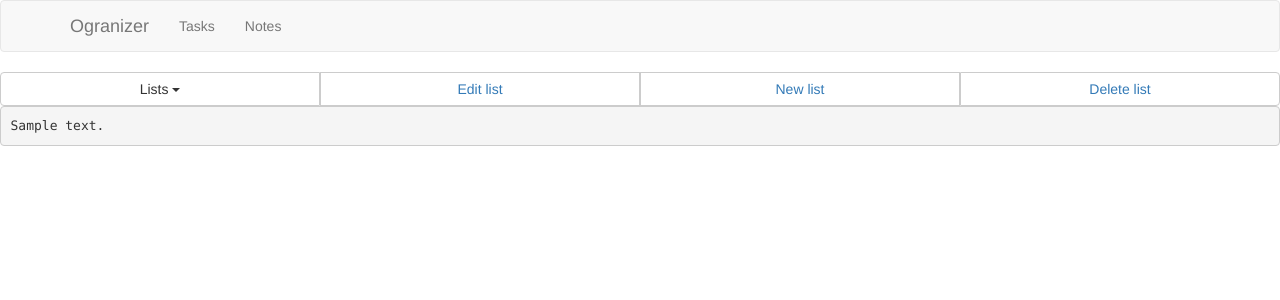
After one commit to muckas/organizer, a Flask app: template app/templates/notes.html in a window 1280 px wide. The commit adds this page. Shown: the top 300 px of the page. Run offline with Flask 2, Linux system fonts and the light colour scheme; the template is opened without the code that fills it: most values are stand-ins (such as "Sample title", 1, 10 or a date in 2020); parts of the project's set-up code (start-up, migrations or seed data) failed here and were passed over; some libraries are stand-ins or nearby versions.

Commit message:
Add a page for notes
Page can render existing notes, but there's no way to add, edit or
delete them

```diff
--- a/app/routes.py
+++ b/app/routes.py
@@ -69,3 +69,17 @@ def del_tasks(task):
     return redirect(url_for('tasks', task=task))
   elif request.method == 'GET':
     return render_template('form.html', title=f'Delete {task}?', form=form)
+
+@app.route('/notes/')
+@app.route('/notes/<note>')
+def notes(note=None):
+  path = Config.NOTES_PATH
+  files = os.listdir(path)
+  if note:
+    with open(os.path.join(path, note), 'r') as f:
+      lines = f.readlines()
+    content = ''
+    for line in lines:
+      content += line
+    return render_template('notes.html', title='Notes', content=content, files=files, note=note)
+  return render_template('notes.html', title='Notes', files=files)
--- a/app/templates/base.html
+++ b/app/templates/base.html
@@ -19,6 +19,7 @@
       <div class="collapse navbar-collapse" id="bs-example-navbar-collapse-1">
         <ul class="nav navbar-nav">
           <li><a href="{{ url_for('tasks') }}">Tasks</a></li>
+          <li><a href="{{ url_for('notes') }}">Notes</a></li>
         </ul>
       </div>
     </div>
--- /dev/null
+++ b/app/templates/notes.html
@@ -0,0 +1,36 @@
+{% extends 'base.html' %}
+
+{% block content %}
+  <div class="btn-group btn-group-justified" role="group" aria-label="...">
+
+    <div class="btn-group" role="group">
+      <button type="button" class="btn btn-default dropdown-toggle" data-toggle="dropdown" aria-haspopup="true" aria-expanded="false">
+        Lists
+        <span class="caret"></span>
+      </button>
+      <ul class="dropdown-menu">
+        {% for file in files %}
+        <li><a href={{ url_for('notes',note=file) }}>{{ file }}</a></li>
+        <li role="separator" class="divider"></li>
+        {% endfor %}
+      </ul>
+    </div>
+
+    <div class="btn-group" role="group">
+      <button type="button" class="btn btn-default">
+        <a href={{ url_for('edit_tasks', task=task) }}>Edit list</a>
+      </button>
+    </div>
+    <div class="btn-group" role="group">
+      <button type="button" class="btn btn-default">
+        <a href={{ url_for('add_tasks') }}>New list</a>
+      </button>
+    </div>
+    <div class="btn-group" role="group">
+      <button type="button" class="btn btn-default">
+        <a href={{ url_for('del_tasks', task=task) }}>Delete list</a>
+      </button>
+    </div>
+  </div>
+  <pre>{{ content }}</pre>
+{% endblock %}
--- a/config.py
+++ b/config.py
@@ -18,6 +18,7 @@ class Config(object):
   BASIC_AUTH_FORCE = configParser.get('Security', 'BASIC_AUTH_FORCE')
 
   TASKS_PATH = configParser.get('Content', 'TASKS_PATH')
+  NOTES_PATH = configParser.get('Content', 'NOTES_PATH')
 
   def make_path():
     content = configParser['Content']
```
Also changed, not shown: 1 other file.
